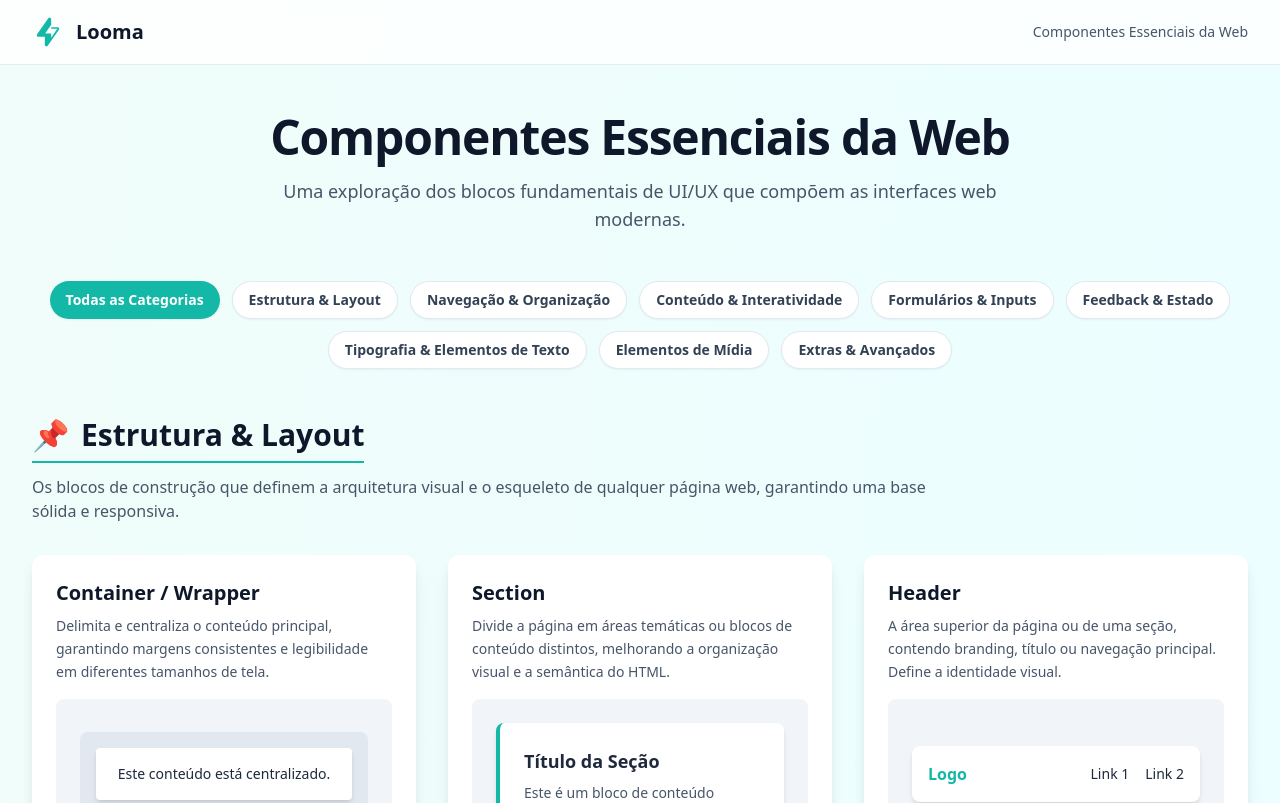
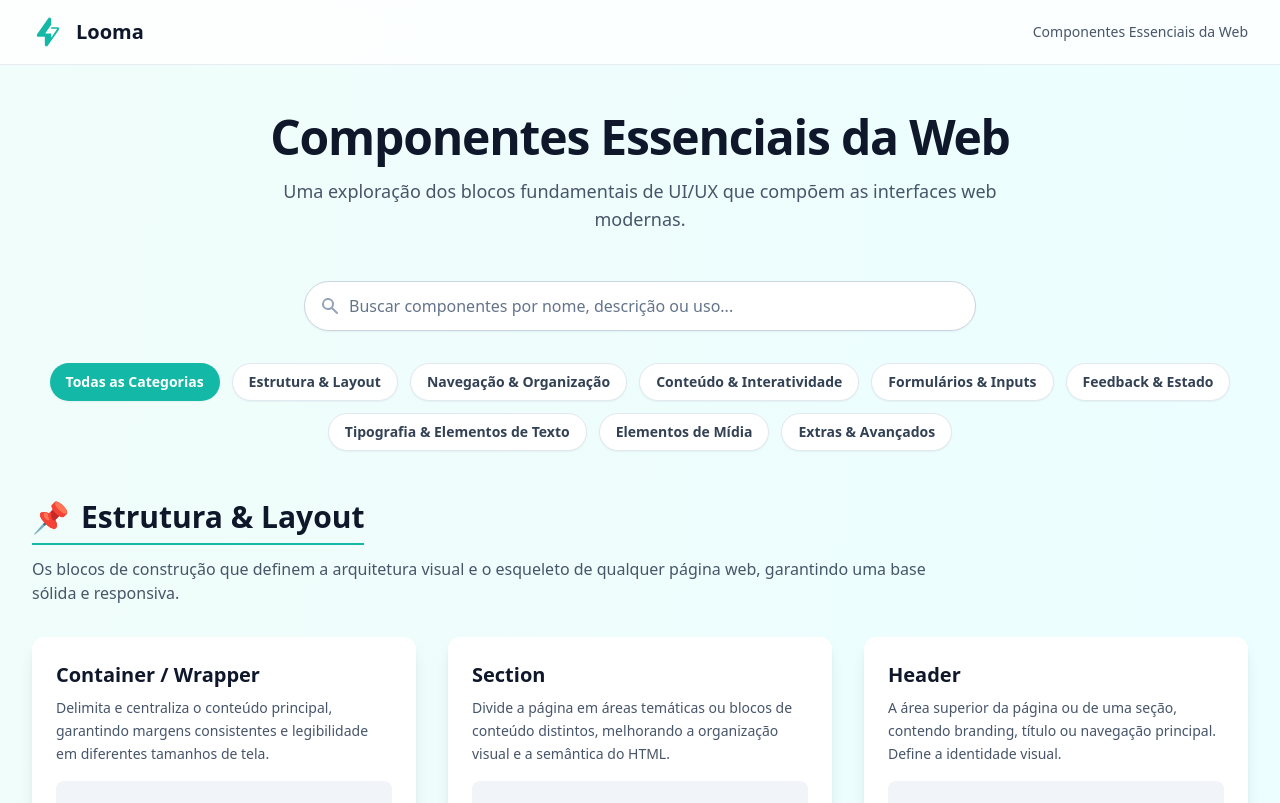
Before and after one commit to danilofelipe32/looma100, a React (Vite) app: page / in a window 1280 px wide. Shown: the top 803 px of the page. Built offline with nearby package versions, Linux system fonts and the light colour scheme.

Commit message:
feat: Add search functionality to component filtering
Introduces a search bar that allows users to filter components by name, description, and usage. The filtering logic is optimized using `useMemo` to prevent unnecessary re-renders.

```diff
--- a/App.tsx
+++ b/App.tsx
@@ -1,5 +1,4 @@
-
-import React, { useState, useRef, useEffect } from 'react';
+import React, { useState, useRef, useEffect, useMemo } from 'react';
 import { componentCategories } from './data/componentData';
 import Header from './components/layout/Header';
 import Footer from './components/layout/Footer';
@@ -143,6 +142,7 @@ const Modal: React.FC<ModalProps> = ({ isOpen, onClose, componentData }) => {
 const App: React.FC = () => {
   const [activeFilter, setActiveFilter] = useState<string>('Todas as Categorias');
   const [modalComponent, setModalComponent] = useState<ComponentInfo | null>(null);
+  const [searchQuery, setSearchQuery] = useState<string>('');
 
   const handleViewDetails = (component: ComponentInfo) => {
     setModalComponent(component);
@@ -154,9 +154,26 @@ const App: React.FC = () => {
 
   const allCategoryTitles = ['Todas as Categorias', ...componentCategories.map(cat => cat.title)];
 
-  const filteredCategories = activeFilter === 'Todas as Categorias'
+  const finalCategories = useMemo(() => {
+    const categoriesToShow = activeFilter === 'Todas as Categorias'
         ? componentCategories
         : componentCategories.filter(cat => cat.title === activeFilter);
+
+    if (!searchQuery) {
+        return categoriesToShow;
+    }
+
+    return categoriesToShow.map(category => {
+        const filteredComponents = category.components.filter(component =>
+            component.name.toLowerCase().includes(searchQuery.toLowerCase()) ||
+            component.description.toLowerCase().includes(searchQuery.toLowerCase()) ||
+            component.usage.toLowerCase().includes(searchQuery.toLowerCase())
+        );
+        return { ...category, components: filteredComponents };
+    }).filter(category => category.components.length > 0);
+
+  }, [activeFilter, searchQuery]);
+
 
   return (
     <div className="min-h-screen bg-gradient-to-br from-teal-50 via-cyan-50 to-sky-100 text-slate-800">
@@ -173,8 +190,29 @@ const App: React.FC = () => {
           </div>
         </AnimateOnScroll>
 
+        <div className="mb-12 space-y-8">
+          {/* Search Bar */}
+          <div className="max-w-2xl mx-auto">
+            <label htmlFor="search-components" className="sr-only">Buscar componentes</label>
+            <div className="relative">
+              <div className="absolute inset-y-0 left-0 pl-4 flex items-center pointer-events-none" aria-hidden="true">
+                <svg className="h-5 w-5 text-slate-400" xmlns="http://www.w3.org/2000/svg" viewBox="0 0 20 20" fill="currentColor">
+                  <path fillRule="evenodd" d="M8 4a4 4 0 100 8 4 4 0 000-8zM2 8a6 6 0 1110.89 3.476l4.817 4.817a1 1 0 01-1.414 1.414l-4.816-4.816A6 6 0 012 8z" clipRule="evenodd" />
+                </svg>
+              </div>
+              <input
+                type="search"
+                id="search-components"
+                placeholder="Buscar componentes por nome, descrição ou uso..."
+                value={searchQuery}
+                onChange={(e) => setSearchQuery(e.target.value)}
+                className="block w-full pl-11 pr-4 py-3 border border-slate-300 rounded-full text-slate-900 placeholder-slate-500 focus:outline-none focus:ring-2 focus:ring-teal-500 focus:border-transparent shadow-sm transition"
+              />
+            </div>
+          </div>
+
           {/* Filter Pills */}
-        <div className="mb-12 flex flex-wrap justify-center gap-2 md:gap-3">
+          <div className="flex flex-wrap justify-center gap-2 md:gap-3">
             {allCategoryTitles.map((categoryTitle) => (
               <button
                 key={categoryTitle}
@@ -190,8 +228,9 @@ const App: React.FC = () => {
               </button>
             ))}
           </div>
+        </div>
 
-        {filteredCategories.map((category) => (
+        {finalCategories.map((category) => (
           <section key={category.title} className="mb-16" id={category.title.replace(/\s+/g, '-')}>
             <AnimateOnScroll>
               <div className="mb-8">
@@ -217,6 +256,20 @@ const App: React.FC = () => {
             </div>
           </section>
         ))}
+
+        {finalCategories.length === 0 && searchQuery && (
+          <div className="text-center py-16">
+            <div className="mx-auto h-12 w-12 text-slate-400">
+                <svg xmlns="http://www.w3.org/2000/svg" fill="none" viewBox="0 0 24 24" strokeWidth="1.5" stroke="currentColor">
+                    <path strokeLinecap="round" strokeLinejoin="round" d="M21 21l-5.197-5.197m0 0A7.5 7.5 0 105.196 5.196a7.5 7.5 0 0010.607 10.607z" />
+                </svg>
+            </div>
+            <h3 className="mt-4 text-lg font-semibold text-slate-900">Nenhum componente encontrado</h3>
+            <p className="mt-1 text-slate-500">
+                Sua busca por <span className="font-semibold text-slate-800">"{searchQuery}"</span> não retornou resultados. Tente outros termos.
+            </p>
+          </div>
+        )}
       </main>
       <Modal
         isOpen={!!modalComponent}
```
Lines whose indentation alone changed are shown as unchanged.
